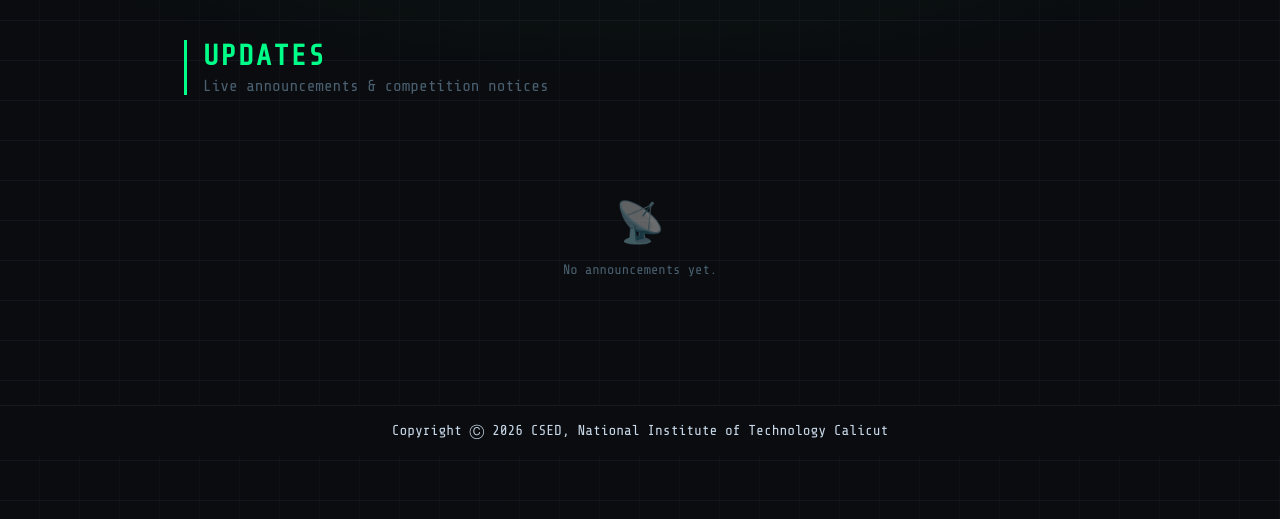
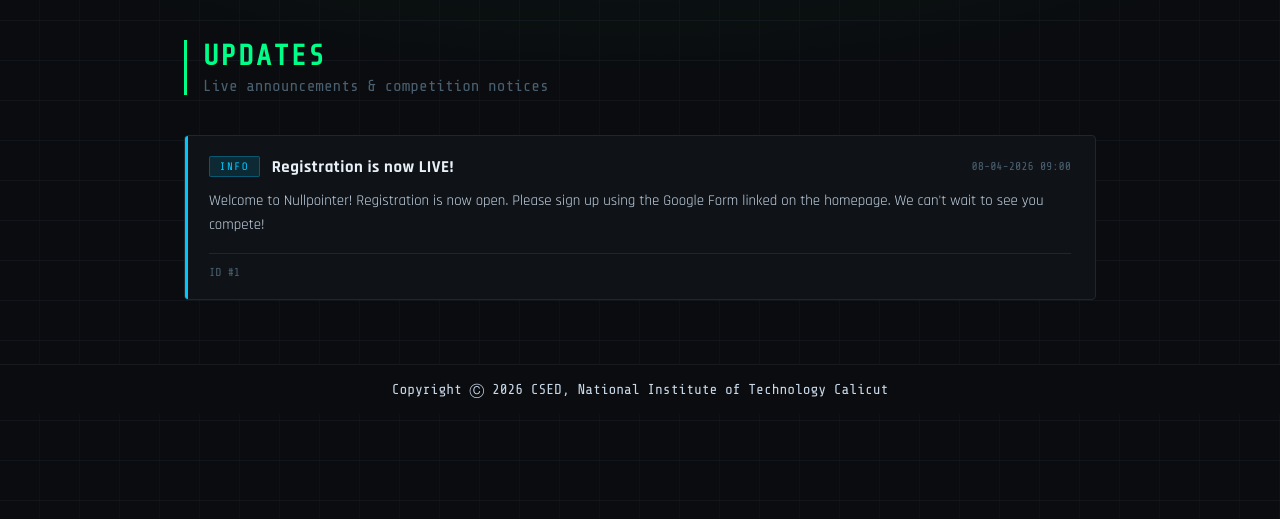
Before and after one commit to Computer-Security-Lab-NITC/Dashboard, a Flask app: page /announcement in a window 1280 px wide. Shown: the part 60-579 px from the top of the page. Run offline with Flask 3, Linux system fonts and the light colour scheme.

Commit message:
[feat] open reg

```diff
--- a/app.py
+++ b/app.py
@@ -11,13 +11,13 @@ app.secret_key = os.getenv("SECRET_KEY", "defaultsecret")  # Replace with a secu
 
 # In-memory store (replace with a DB for production)
 announcements = [
-    # {
-    #     "id": 1,
-    #     "title": "Registration is now LIVE!",
-    #     "body": "Welcome to Nullpointer! Registration is now open. Please sign up using the Google Form linked on the homepage. We can't wait to see you compete!",
-    #     "tag": "info",
-    #     "timestamp": "08-04-2026 09:00"
-    # },
+    {
+        "id": 1,
+        "title": "Registration is now LIVE!",
+        "body": "Welcome to Nullpointer! Registration is now open. Please sign up using the Google Form linked on the homepage. We can't wait to see you compete!",
+        "tag": "info",
+        "timestamp": "08-04-2026 09:00"
+    },
 ]
 
 tools = [
@@ -93,7 +93,7 @@ tools = [
     # }
 ]
 
-next_id = {"announcements": 2, "tools": 7}
+next_id = {"announcements": 2, "tools": 5}
 
 
 @app.route("/")
--- a/templates/index.html
+++ b/templates/index.html
@@ -545,7 +545,6 @@
     and binary exploitation.
   </p>
   <p class="hero-conducted">Conducted by <span>CSED — NITC</span></p>
-  <p class="hero-note">Registration opens: 9:00 AM, 08/04/2026</p>
   <div class="hero-actions">
     {% if registration_open %}
       <a class="hero-cta" href="{{ google_form_url }}" target="_blank" rel="noopener">
```
